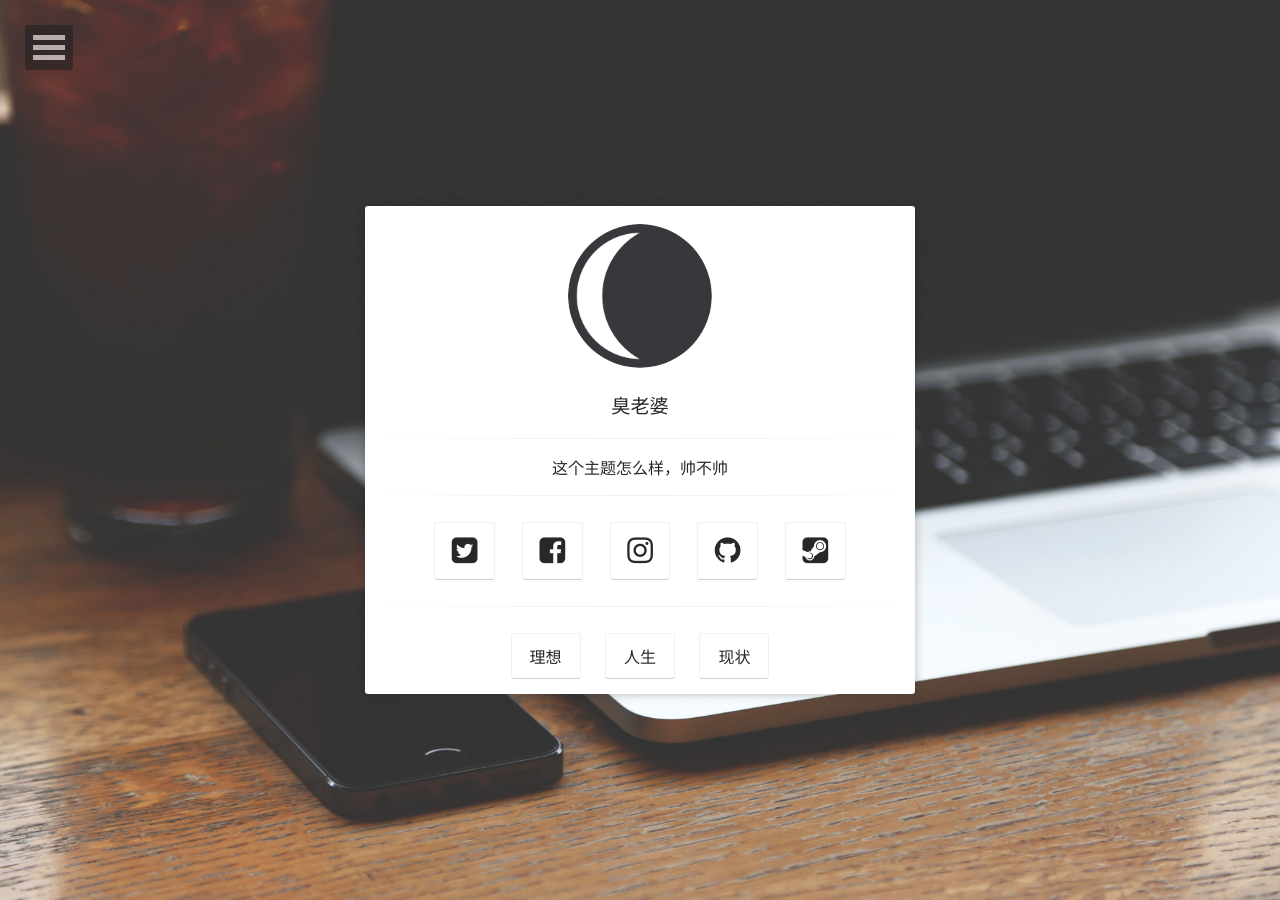
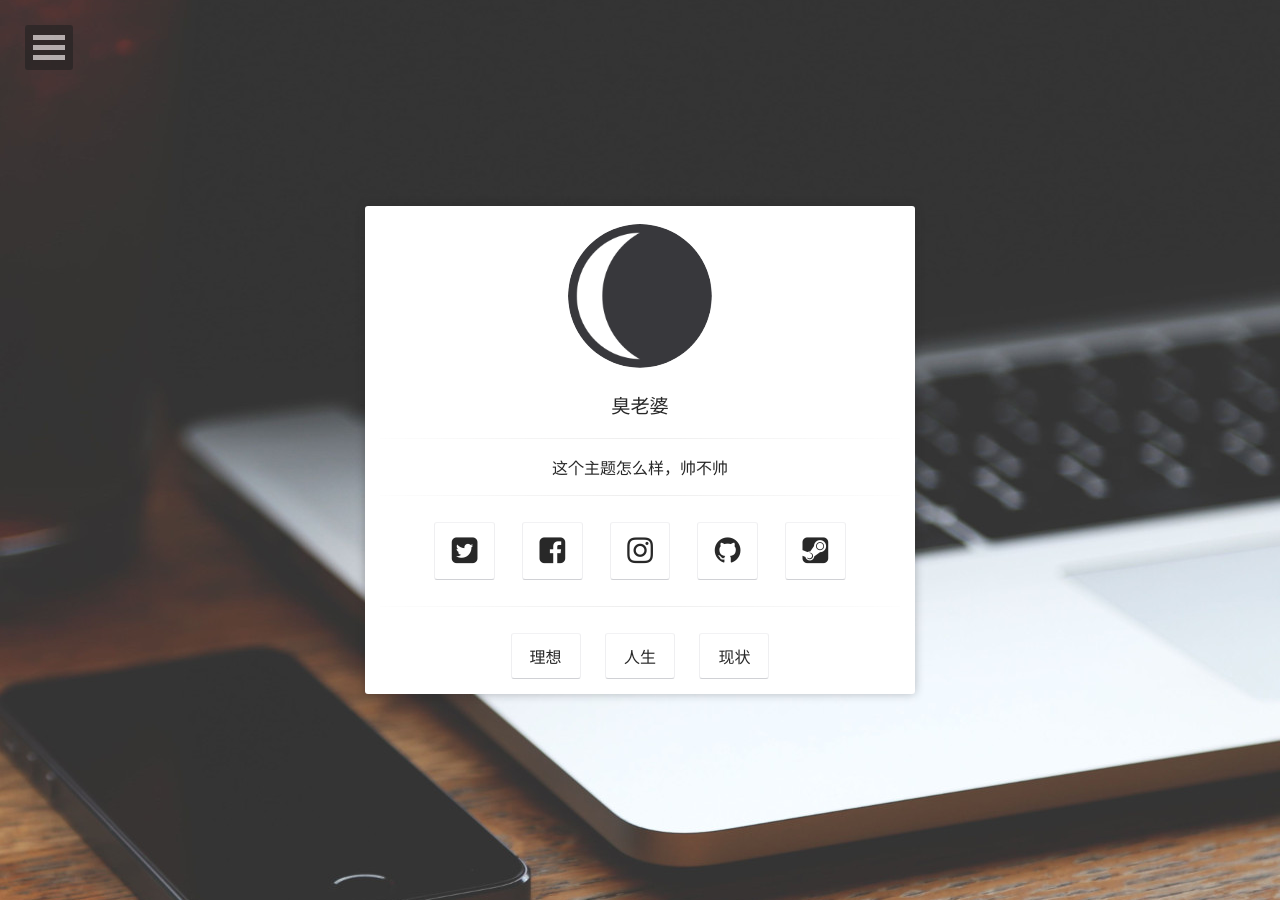
Before and after one commit to wzhct/wzhcc, a Jekyll site: the page built from index.html, in a window 1280 px wide. Built offline with Jekyll 4.4.1, drawn with Linux system fonts in a browser that asks for light colours; some web fonts are replaced.

Commit message:
Update _config.yml

```diff
--- a/_config.yml
+++ b/_config.yml
@@ -6,7 +6,7 @@
 words_per_minute:   200
 logo:               'assets/img/logo.png'
 background:         'assets/img/placeholder-big.jpg'
-tiled_bg:           false   # Set this true if you want to tile your background image, otherwise it will be covered
+tiled_bg:           true   # Set this true if you want to tile your background image, otherwise it will be covered
 locale:             en_US
 url:                https://wzhct.github.io/Moon
 
```
